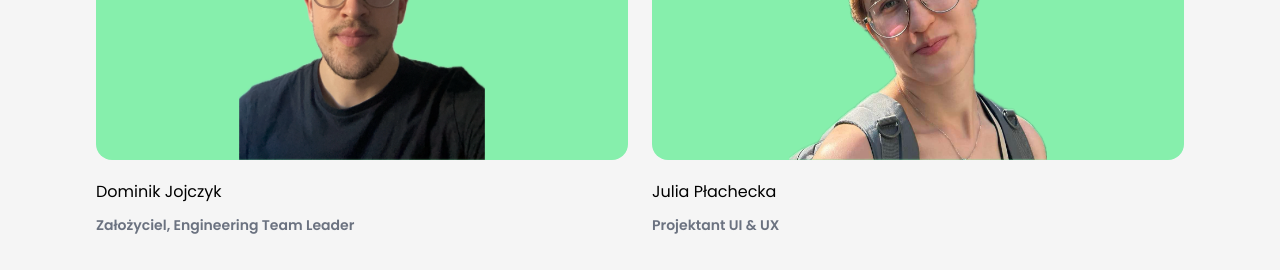
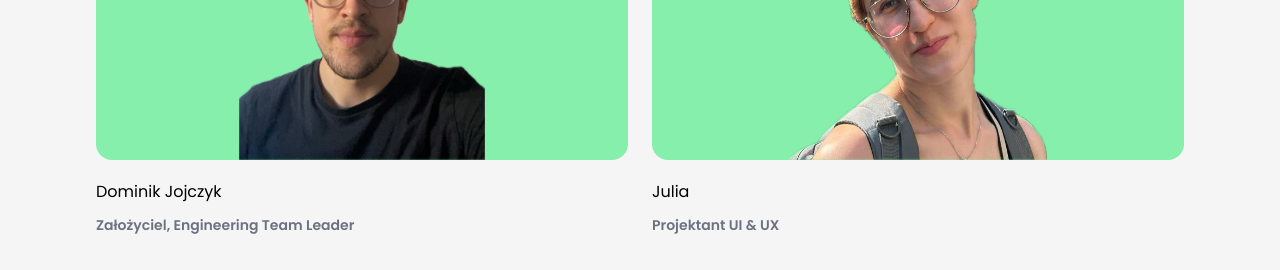
Before and after one commit to Gho2st/domiweb, a Next.js app: page /o-nas in a window 1280 px wide. Shown: the part 3902-4172 px from the top of the page. Built offline with nearby package versions, Linux system fonts and the light colour scheme.

Commit message:
Update People.jsx

```diff
--- a/components/UI/People.jsx
+++ b/components/UI/People.jsx
@@ -32,7 +32,7 @@
               alt="Zdjęcie Julii Płacheckiej, projektantki UI & UX firmy Domiweb."
             />
           </div>
-          <h3 className="mt-5">Julia Płachecka</h3>
+          <h3 className="mt-5">Julia</h3>
           <p className="text-sm mt-1 font-semibold text-gray-500">
             Projektant UI & UX
           </p>
```
